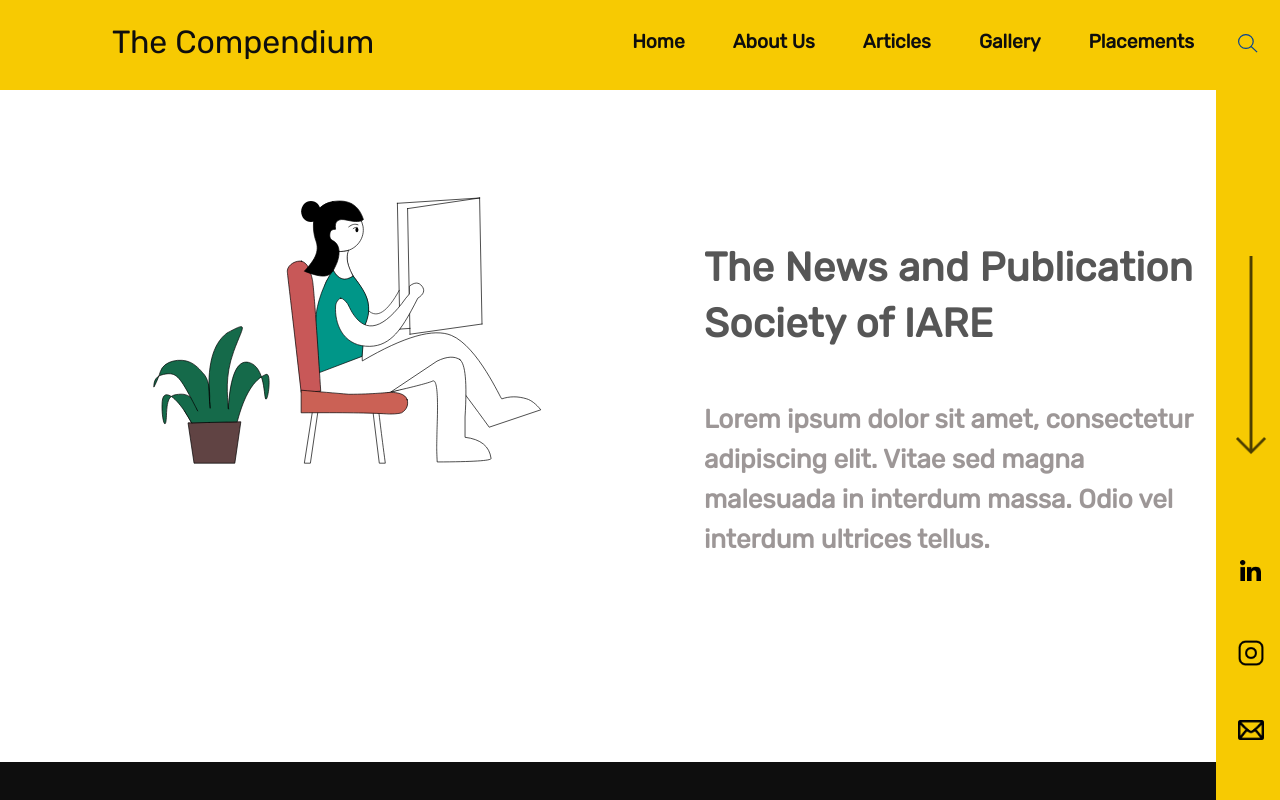
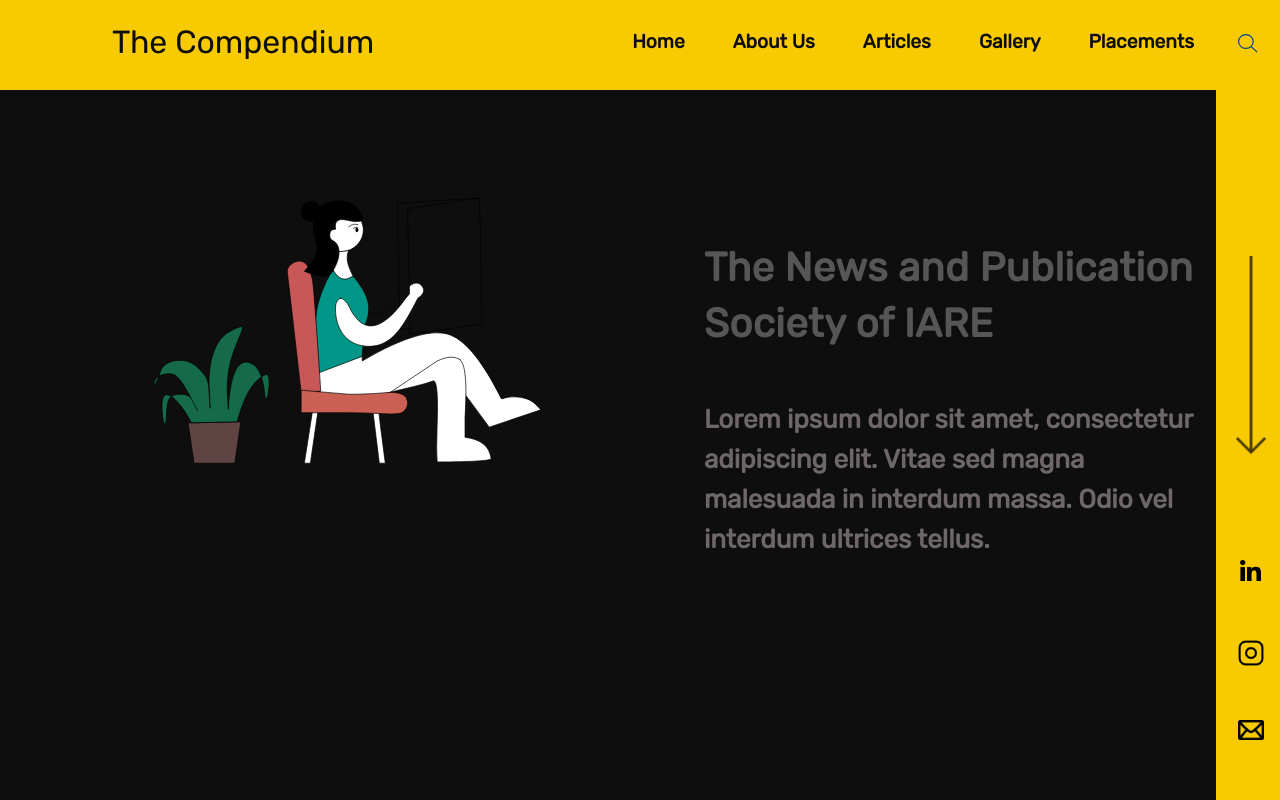
Before and after one commit to Akhilchary/compendium-clientside, a React (Create React App) app: page / in a window 1280 px wide. Shown: the top 800 px of the page. Built offline with nearby package versions, Linux system fonts and the light colour scheme.

Commit message:
Update Home.css

```diff
--- a/src/pages/Home/Home.css
+++ b/src/pages/Home/Home.css
@@ -1,6 +1,5 @@
 .body1{
-    height: 84vh;
-    background-color: white!important;
+    background-color: white;
 }
 .longarrow{
     position: absolute;
```
